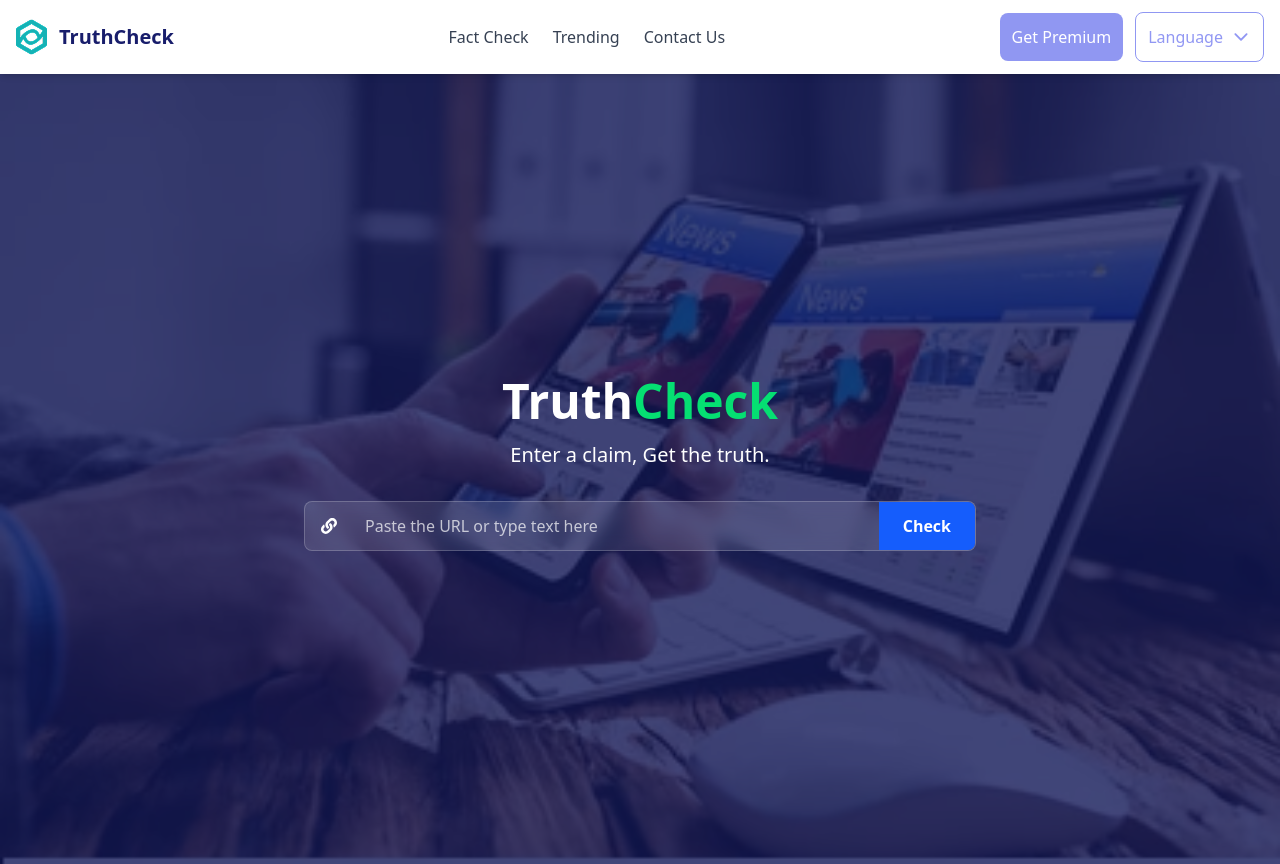
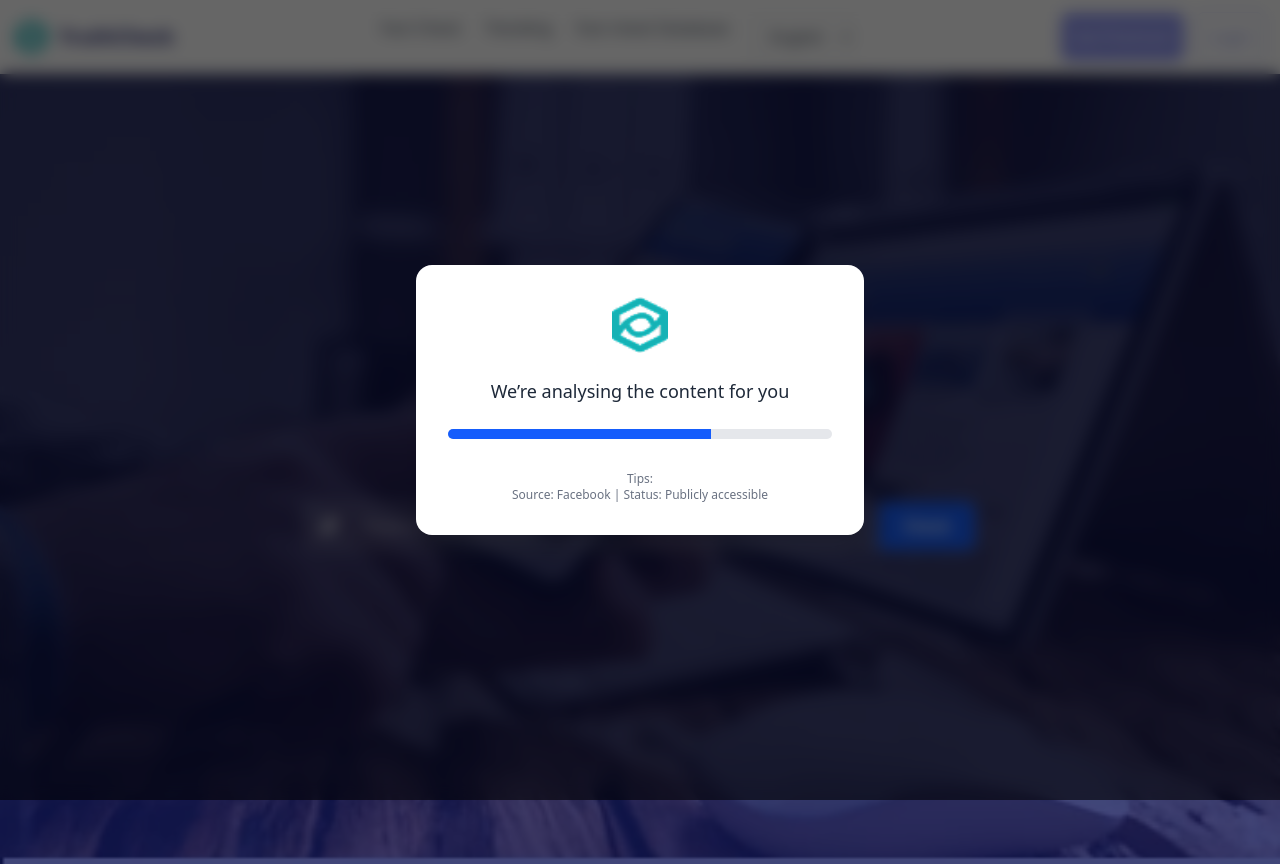
Before and after one commit to say-lem/FactChecker-Frontend, a React (Vite) app: page / in a window 1280 px wide. Both pictures are taken after a click on the button "Check". Built offline with nearby package versions, Linux system fonts and the light colour scheme.

Commit message:
second page

```diff
--- a/src/App.tsx
+++ b/src/App.tsx
@@ -1,13 +1,19 @@
-import HeroSection from "./Components/FactCheck/Factcheck";
+import { Route, Routes } from "react-router-dom";
 import { Navbar } from "./Components/Navbar/Navbar";
+import { CheckDetail, FactCheck } from "./Pages";
 
 
 function App() {
   return (
     <div>
+
+      <div className="pt-16">
       <Navbar />
-      <div className="pt-16">
-       <HeroSection />
+      <Routes>
+          <Route path="/" element={<div> <FactCheck/></div>} />
+          <Route path="/checkdetail" element={<div> <CheckDetail/></div>} />
+        </Routes>
+
       </div>
     </div>
   );
--- a/src/Components/FactCheck/Factcheck.tsx
+++ b/src/Components/FactCheck/Factcheck.tsx
@@ -1,7 +1,23 @@
+import { useState } from "react";
 import { FaLink } from "react-icons/fa";
-import hero from "../../assets/herobg.png"
+import hero from "../../assets/herobg.png";
+import AnalyzingModal from "../Modals/AnalysingModal";
+import { useNavigate } from "react-router-dom";
 
 const HeroSection = () => {
+  const [showModal, setShowModal] = useState(false);
+  const navigate = useNavigate();
+
+  const handleCheck = () => {
+    setShowModal(true);
+
+    setTimeout(() => {
+      setShowModal(false);
+      navigate("/checkdetail")
+    }, 4000);
+
+  };
+
   return (
     <div className="relative min-h-screen flex items-center justify-center text-white px-4">
       <div
@@ -11,7 +27,7 @@ const HeroSection = () => {
 
       <div className="absolute inset-0 bg-[#121858]/80" />
 
-
+      {showModal && <AnalyzingModal />}
       <div className="relative z-10 text-center max-w-2xl w-full">
         <h1 className="text-4xl md:text-5xl font-bold mb-4">
           Truth<span className="text-green-400">Check</span>
@@ -24,10 +40,13 @@ const HeroSection = () => {
           </div>
           <input
             type="text"
-            placeholder="Paste the URL or type text here"
+            placeholder="Paste or type text here"
             className="flex-1 px-4 py-3 text-white bg-transparent placeholder-white/70 focus:outline-none"
           />
-          <button className="bg-blue-600 hover:bg-blue-700 px-6 py-3 font-semibold">
+          <button
+            className="bg-blue-600 hover:bg-blue-700 md:px-6 py-3 px-3 font-semibold"
+            onClick={handleCheck}
+          >
             Check
           </button>
         </div>
--- /dev/null
+++ b/src/Components/FactCheck/Info.tsx
@@ -0,0 +1,92 @@
+import { FC } from "react";
+import { FaArrowLeft} from "react-icons/fa";
+import { LuThumbsUp, LuThumbsDown } from "react-icons/lu";
+import { FaRegCommentDots } from "react-icons/fa6";
+import { findings } from "../Shared/constant";
+import hero from "../../assets/herobg.png"
+import { useNavigate } from "react-router-dom";
+
+interface CheckDetailsProps {
+  onBack?: () => void;
+}
+
+const CheckDetails: FC<CheckDetailsProps> = ({ onBack }) => {
+    const navigate = useNavigate();
+
+    const handleBack = () => {
+        if (onBack) {
+          onBack();
+        } else {
+          navigate(-1);
+        }
+      };
+
+  return (
+    <div className="absolute md:py-20 py-10 inset-0 bg-cover bg-center"
+    style={{ backgroundImage: `url(${hero})` }}>
+      <div className="absolute inset-0 bg-[#121858]/70" />
+
+      <div className="relative z-10 max-w-6xl mx-auto px-4 py-6 md:pt-[31px] text-white ">
+        <div
+          className="flex items-center gap-2 cursor-pointer mb-6 md:mb-[70px] hover:text-gray-200"
+          onClick={handleBack}
+        >
+          <FaArrowLeft />
+          <span>Back</span>
+        </div>
+
+
+        <div className="flex flex-col md:flex-row md:justify-between md:items-center mb-6 ">
+          <div className="flex gap-3 mb-4 md:mb-0">
+            <button className="bg-[#B2B3C1]  px-4 py-2 rounded-[8px] font-semibold">
+              True
+            </button>
+            <button className="bg-[#B2B3C1] hover:bg-gray-600 px-4 py-2 rounded-[8px] font-semibold">
+              Unverified
+            </button>
+            <button className="bg-[#CE2C2C] hover:bg-red-700 px-4 py-2 rounded-[8px] font-semibold">
+              False
+            </button>
+          </div>
+
+          <div className="text-sm text-gray-200">
+            <div className="font-semibold">
+              Source credibility: <span className="font-normal">Posted by Deborah Sampson</span>
+            </div>
+            <div className="font-semibold">
+              Context: <span className="font-normal">Based on web searches</span>
+            </div>
+          </div>
+        </div>
+
+        <div className="flex items-center gap-6 mb-8 text-gray-200">
+          <div className="flex items-center gap-1">
+            <LuThumbsUp />
+            <span>13k</span>
+          </div>
+          <div className="flex items-center gap-1">
+            <LuThumbsDown />
+            <span>123</span>
+          </div>
+          <div className="flex items-center gap-1">
+            <FaRegCommentDots className="scale-x-[-1]"/>
+            <span>590</span>
+          </div>
+        </div>
+
+        <div className="grid grid-cols-1 md:grid-cols-2 gap-6">
+          {findings.map((item) => (
+            <div key={item.id} className="text-white rounded-lg p-6 shadow">
+              <p className="mb-4">{item.text}</p>
+              <button className="bg-[#333FE8] hover:bg-blue-700 text-white px-4 py-2 rounded-[8px] font-semibold">
+                Dig more
+              </button>
+            </div>
+          ))}
+        </div>
+      </div>
+    </div>
+  );
+};
+
+export default CheckDetails;
--- /dev/null
+++ b/src/Components/Modals/AnalysingModal.tsx
@@ -0,0 +1,45 @@
+import { useEffect, useState } from "react";
+import logo from "../../assets/Asset 1@4x 1.png";
+
+const AnalyzingModal = () => {
+  const [progress, setProgress] = useState(0);
+
+  useEffect(() => {
+    let start = 0;
+    const interval = setInterval(() => {
+      start += 1;
+      setProgress(start);
+      if (start >= 100) clearInterval(interval);
+    }, 40);
+
+    return () => clearInterval(interval);
+  }, []);
+
+  return (
+    <div className="fixed inset-0 z-50 flex items-center justify-center bg-black/60 backdrop-blur-sm">
+      <div className="bg-white rounded-2xl shadow-xl p-8 w-[90%] max-w-md text-center">
+        <div className="flex justify-center mb-6">
+          <img src={logo} alt="Logo" className="w-14 h-14" />
+        </div>
+
+        <h2 className="text-lg font-medium text-gray-800 mb-6">
+          We’re analysing the content for you
+        </h2>
+
+        <div className="w-full bg-gray-200 rounded-full h-2.5 mb-8 overflow-hidden">
+          <div
+            className="bg-blue-600 h-full transition-all duration-100 ease-linear"
+            style={{ width: `${progress}%` }}
+          />
+        </div>
+
+        <div className="text-xs text-gray-500">
+          <p className="font-medium">Tips:</p>
+          <p>Source: Facebook | Status: Publicly accessible</p>
+        </div>
+      </div>
+    </div>
+  );
+};
+
+export default AnalyzingModal;
--- a/src/Components/Navbar/Navbar.tsx
+++ b/src/Components/Navbar/Navbar.tsx
@@ -1,58 +1,64 @@
 import { useState } from "react";
 import { FiMenu, FiX } from "react-icons/fi";
-import { Link } from "react-router-dom";
-import { IoIosArrowDown } from "react-icons/io";
-import logo from "../../assets/Asset 1@4x 1.png"
+import { Link, useLocation } from "react-router-dom";
+import logo from "../../assets/Asset 1@4x 1.png";
+import { navLinks } from "../Shared/constant";
 
 export const Navbar = () => {
   const [isOpen, setIsOpen] = useState(false);
-
+  const location = useLocation();
   const toggleMenu = () => setIsOpen(!isOpen);
 
-  const navLinks = [
-    { label: "Fact Check", path: "/" },
-    { label: "Trending", path: "/trending" },
-    { label: "Contact Us", path: "/contact-us" },
-    // { label: "Contact", path: "/contact" },
-  ];
-
   return (
-    <nav className="bg-white shadow-md fixed w-full top-0 z-50 flex items-center justify-center ">
+    <nav className="bg-white shadow-md fixed w-full top-0 z-50 flex items-center justify-center">
       <div className="container">
         <div className="max-w-7xl mx-auto px-4 py-3 flex justify-between items-center">
           <div className="text-xl font-semibold flex items-center gap-3">
-            <img src={logo} alt="" />
+            <img src={logo} alt="logo" />
             <p className="text-[#181D6B]">TruthCheck</p>
           </div>
-
 
           <div className="hidden md:flex gap-6">
             {navLinks.map((link) => (
               <Link
                 key={link.label}
                 to={link.path}
-              className="text-gray-700 hover:text-blue-600 transition"
+                className={`text-gray-700 text-center flex itemc hover:text-[#333FE88A] transition ${
+                  location.pathname === link.path ? "text-blue-600" : ""
+                }`}
               >
                 {link.label}
               </Link>
             ))}
+            <select
+              defaultValue="english"
+              name="language"
+              id="language"
+              className="bg-white border border-gray-300 text-gray-700 py-2 px-3 rounded focus:outline-none focus:border-blue-500"
+            >
+              <option value="english">English</option>
+              <option value="igbo">Igbo</option>
+              <option value="hausa">Hausa</option>
+              <option value="yoruba">Yoruba</option>
+            </select>
           </div>
 
           <div className="flex items-center gap-3">
             <button className="bg-[#333FE88A] p-3 rounded-[8px] text-white hidden md:flex">
               Get Premium
             </button>
-            <button className=" border border-[#333FE88A] md:flex items-center gap-2 p-3 rounded-[8px] text-[#333FE88A] hidden ">
-                <span>Language</span> <IoIosArrowDown className="w-5 h-5"/>
+            <button className="border border-[#333FE88A] md:flex items-center gap-2 p-3 rounded-[8px] text-[#333FE88A] hidden">
+              Login
             </button>
           </div>
 
-
-        <button onClick={toggleMenu} className="md:hidden text-2xl text-gray-700">
+          <button
+            onClick={toggleMenu}
+            className="md:hidden text-2xl text-gray-700"
+          >
             {isOpen ? <FiX /> : <FiMenu />}
           </button>
         </div>
-
 
         {isOpen && (
           <div className="md:hidden bg-white shadow-md px-4 pb-4">
@@ -60,7 +66,9 @@ export const Navbar = () => {
               <Link
                 key={link.label}
                 to={link.path}
-              className="block py-2 text-gray-700 hover:text-blue-600 transition"
+                className={`block py-2 text-gray-700 hover:text-blue-600 transition ${
+                  location.pathname === link.path ? "text-red-500" : ""
+                }`}
                 onClick={() => setIsOpen(false)}
               >
                 {link.label}
@@ -69,7 +77,6 @@ export const Navbar = () => {
           </div>
         )}
       </div>
-
     </nav>
   );
 };
--- /dev/null
+++ b/src/Components/Shared/constant.ts
@@ -0,0 +1,20 @@
+export const navLinks = [
+  { label: "Fact Check", path: "/" },
+  { label: "Trending", path: "/trending" },
+  { label: "Fact check Database", path: "/contact-us" },
+];
+
+export const findings = [
+  {
+    id: 1,
+    text: "Godswill Akpabio, Nigeria's Senate President since June 2023, faced sexual harassment allegations from Senator Natasha Akpoti-Uduaghan in early 2023...",
+  },
+  {
+    id: 2,
+    text: "Godswill Akpabio, Nigeria's Senate President since June 2023, faced sexual harassment allegations from Senator Natasha Akpoti-Uduaghan in early 2023...",
+  },
+  {
+    id: 3,
+    text: "Godswill Akpabio, Nigeria's Senate President since June 2023, faced sexual harassment allegations from Senator Natasha Akpoti-Uduaghan in early 2023...",
+  },
+];
--- /dev/null
+++ b/src/Pages/CheckDetails.tsx
@@ -0,0 +1,9 @@
+import CheckDetails from "../Components/FactCheck/Info"
+
+export const CheckDetail = ()=>{
+    return(
+        <div>
+            <CheckDetails />
+        </div>
+    )
+}
--- /dev/null
+++ b/src/Pages/FactCheck.tsx
@@ -0,0 +1,9 @@
+import HeroSection from "../Components/FactCheck/Factcheck"
+
+export const FactCheck = ()=>{
+    return(
+        <div>
+            <HeroSection />
+        </div>
+    )
+}
--- /dev/null
+++ b/src/Pages/index.tsx
@@ -0,0 +1,2 @@
+export { FactCheck } from "./FactCheck";
+export {CheckDetail} from "./CheckDetails"
```
Also changed, not shown: src/Pages/Database.tsx (added), src/Pages/Trending.tsx (added). Lines whose indentation alone changed are shown as unchanged.
